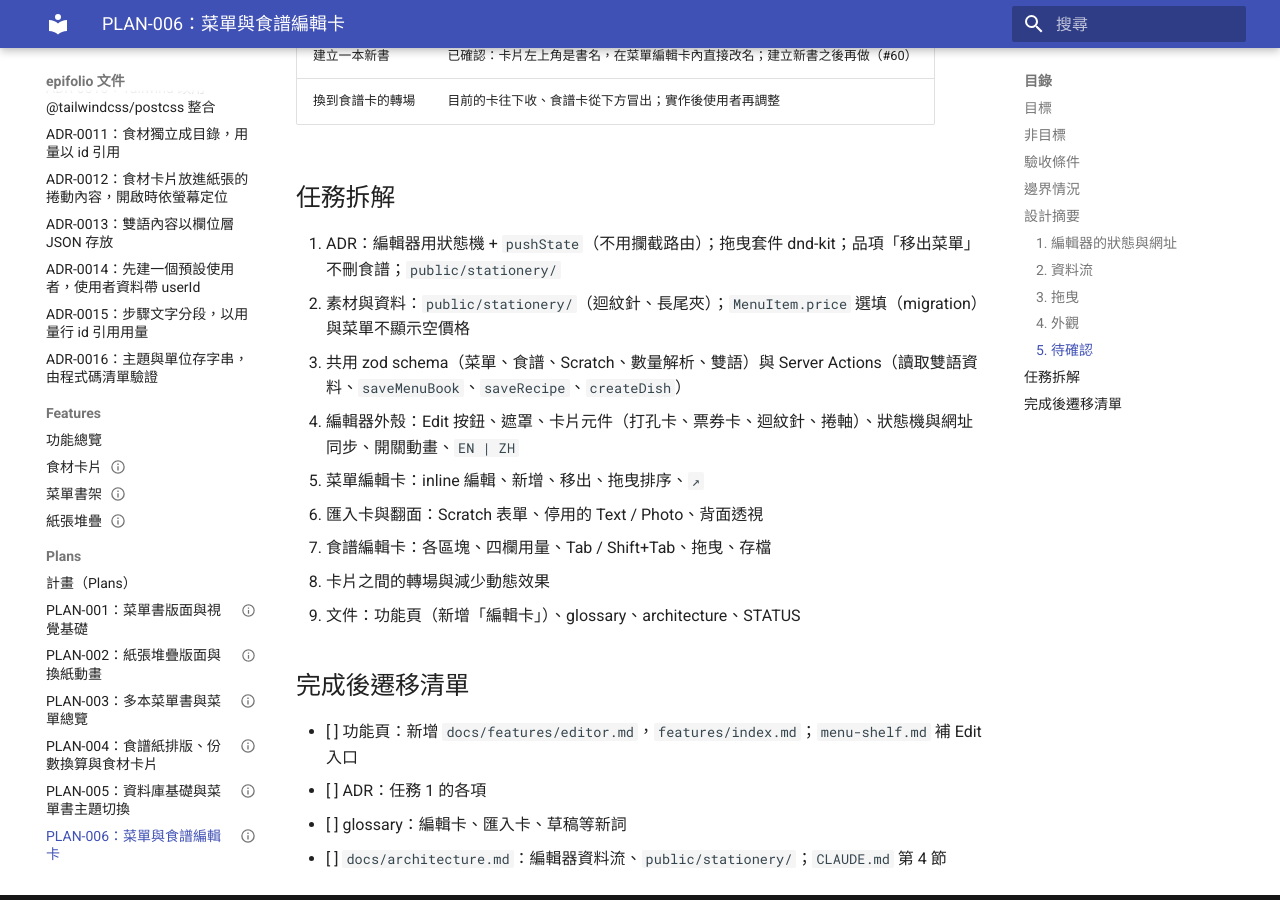
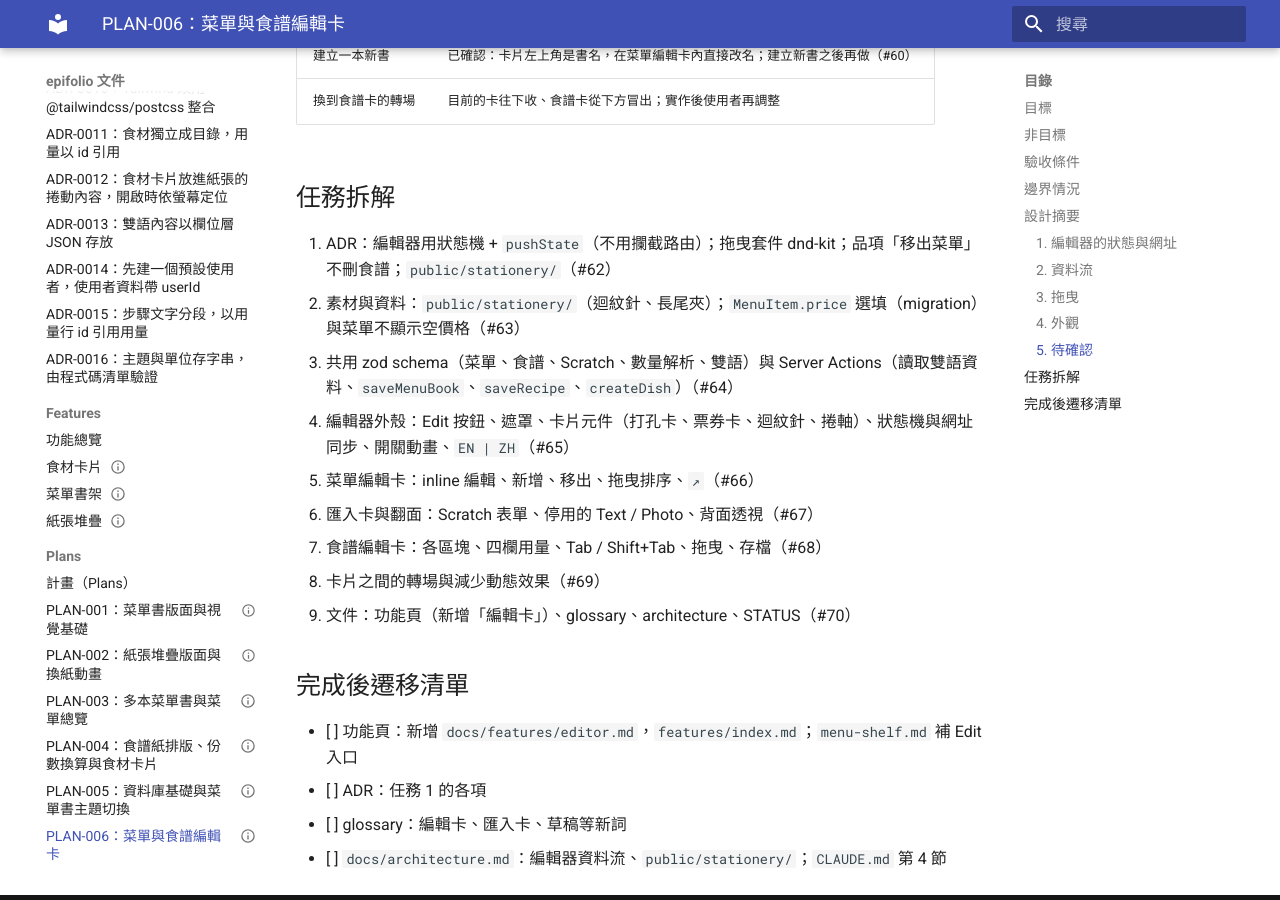
Before and after one commit to piercelin11/epifolio, an MkDocs documentation site: the page built from docs/plans/PLAN-006-menu-recipe-editor.md, in a window 1280 px wide and 900 px high, scrolled down 4877 px. Built offline with MkDocs 1.6.1 and Material for MkDocs 9.7.7, drawn with Linux system fonts in a browser that asks for light colours.

Commit message:
docs: start PLAN-006 with its issues
Refs #61

```diff
--- a/docs/plans/PLAN-006-menu-recipe-editor.md
+++ b/docs/plans/PLAN-006-menu-recipe-editor.md
@@ -147,15 +147,15 @@ flowchart LR
 
 ## 任務拆解
 
-1. ADR：編輯器用狀態機 + `pushState`（不用攔截路由）；拖曳套件 dnd-kit；品項「移出菜單」不刪食譜；`public/stationery/`
-2. 素材與資料：`public/stationery/`（迴紋針、長尾夾）；`MenuItem.price` 選填（migration）與菜單不顯示空價格
-3. 共用 zod schema（菜單、食譜、Scratch、數量解析、雙語）與 Server Actions（讀取雙語資料、`saveMenuBook`、`saveRecipe`、`createDish`）
-4. 編輯器外殼：Edit 按鈕、遮罩、卡片元件（打孔卡、票券卡、迴紋針、捲軸）、狀態機與網址同步、開關動畫、`EN | ZH`
-5. 菜單編輯卡：inline 編輯、新增、移出、拖曳排序、`↗`
-6. 匯入卡與翻面：Scratch 表單、停用的 Text / Photo、背面透視
-7. 食譜編輯卡：各區塊、四欄用量、Tab / Shift+Tab、拖曳、存檔
-8. 卡片之間的轉場與減少動態效果
-9. 文件：功能頁（新增「編輯卡」）、glossary、architecture、STATUS
+1. ADR：編輯器用狀態機 + `pushState`（不用攔截路由）；拖曳套件 dnd-kit；品項「移出菜單」不刪食譜；`public/stationery/`（#62）
+2. 素材與資料：`public/stationery/`（迴紋針、長尾夾）；`MenuItem.price` 選填（migration）與菜單不顯示空價格（#63）
+3. 共用 zod schema（菜單、食譜、Scratch、數量解析、雙語）與 Server Actions（讀取雙語資料、`saveMenuBook`、`saveRecipe`、`createDish`）（#64）
+4. 編輯器外殼：Edit 按鈕、遮罩、卡片元件（打孔卡、票券卡、迴紋針、捲軸）、狀態機與網址同步、開關動畫、`EN | ZH`（#65）
+5. 菜單編輯卡：inline 編輯、新增、移出、拖曳排序、`↗`（#66）
+6. 匯入卡與翻面：Scratch 表單、停用的 Text / Photo、背面透視（#67）
+7. 食譜編輯卡：各區塊、四欄用量、Tab / Shift+Tab、拖曳、存檔（#68）
+8. 卡片之間的轉場與減少動態效果（#69）
+9. 文件：功能頁（新增「編輯卡」）、glossary、architecture、STATUS（#70）
 
 ## 完成後遷移清單
 
```
Also changed, not shown: other parts of docs/plans/PLAN-006-menu-recipe-editor.md (+2 -2 lines), docs/plans/README.md (+1 -1 lines).
